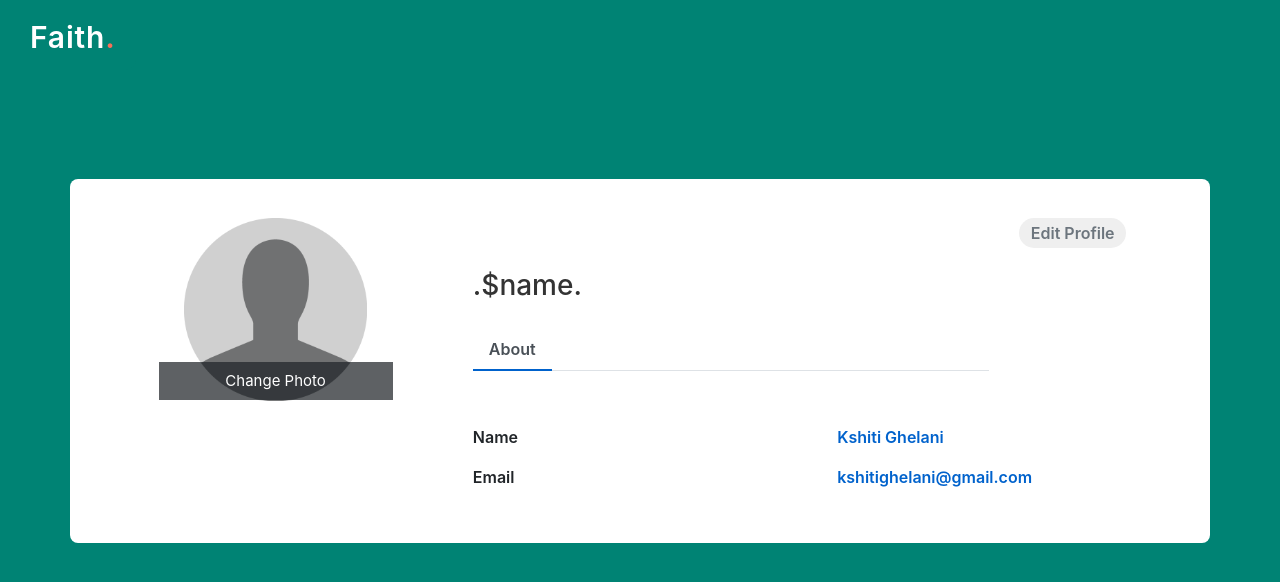
After one commit to Yassine-Mhirsi/Impact, a PHP site: page /user-profile.php in a window 1280 px wide. The commit adds this page. Shown: the top 582 px of the page. Run offline with PHP 8.4, Linux system fonts and the light colour scheme; some libraries are stand-ins or nearby versions.

Commit message:
user profile php

```diff
--- a/add-user.php
+++ b/add-user.php
@@ -16,7 +16,7 @@ include ('connect.php') ;
     $req->bindValue(':role', $role, PDO::PARAM_STR);
 
     if($req->execute()){
-        header('location:main.html');
+        header('location:user-profile.php');
     };
 
 ?>
--- /dev/null
+++ b/assets/css/profile.css
@@ -0,0 +1,119 @@
+body{
+    background: #008374;
+
+}
+.faith-button {
+    position: absolute;
+    top: 5px;
+    left: 10px;
+    padding: 10px 20px;
+    background-color: #008374;
+    text-decoration: none;
+    border-radius: 0 0 10px 0;
+    font-size: 30px;
+    margin: 0;
+    font-weight: 600;
+    letter-spacing: 0.8px;
+    color: #fff;
+    font-family: var(--font-primary);
+}
+
+.faith-button span {
+    color: #f96f59;
+}
+
+body a:hover {
+    text-decoration: none;
+    color: white;
+}
+
+.emp-profile{
+
+    padding: 3%;
+    margin: 14% auto;
+    border-radius: 0.5rem;
+    background: #fff;
+}
+.profile-img{
+    text-align: center;
+}
+.profile-img img{
+    max-width: 275px;
+    max-height: 183px;
+}
+.profile-img .file {
+    position: relative;
+    overflow: hidden;
+    margin-top: -20%;
+    width: 70%;
+    border: none;
+    border-radius: 0;
+    font-size: 15px;
+    background: #212529b8;
+}
+.profile-img .file input {
+    position: absolute;
+    opacity: 0;
+    right: 0;
+    top: 0;
+}
+.profile-head h3{
+    color: #333;
+    margin-top:10% ;
+}
+.profile-edit-btn{
+    border: none;
+    border-radius: 1.5rem;
+    width: 70%;
+    padding: 2%;
+    font-weight: 600;
+    color: #6c757d;
+    cursor: pointer;
+}
+.proile-rating{
+    font-size: 12px;
+    color: #818182;
+    margin-top: 5%;
+}
+.proile-rating span{
+    color: #495057;
+    font-size: 15px;
+    font-weight: 600;
+}
+.profile-head .nav-tabs{
+    margin-top:5%;
+}
+.profile-head .nav-tabs .nav-link{
+    font-weight:600;
+    border: none;
+}
+.profile-head .nav-tabs .nav-link.active{
+    border: none;
+    border-bottom:2px solid #0062cc;
+}
+.profile-work{
+    padding: 14%;
+    margin-top: -15%;
+}
+.profile-work p{
+    font-size: 12px;
+    color: #818182;
+    font-weight: 600;
+    margin-top: 10%;
+}
+.profile-work a{
+    text-decoration: none;
+    color: #495057;
+    font-weight: 600;
+    font-size: 14px;
+}
+.profile-work ul{
+    list-style: none;
+}
+.profile-tab label{
+    font-weight: 600;
+}
+.profile-tab p{
+    font-weight: 600;
+    color: #0062cc;
+}
--- /dev/null
+++ b/user-profile.php
@@ -0,0 +1,79 @@
+<?php
+require 'connect.php';
+
+?>
+
+
+
+<!DOCTYPE html>
+<html lang="en">
+<head>
+    <meta charset="UTF-8">
+    <meta http-equiv="X-UA-Compatible" content="IE=edge">
+    <meta name="viewport" content="width=device-width, initial-scale=1.0">
+    <title>Document</title>
+    <link href="//maxcdn.bootstrapcdn.com/bootstrap/4.1.1/css/bootstrap.min.css" rel="stylesheet" id="bootstrap-css">
+    <script src="//maxcdn.bootstrapcdn.com/bootstrap/4.1.1/js/bootstrap.min.js"></script>
+    <script src="//cdnjs.cloudflare.com/ajax/libs/jquery/3.2.1/jquery.min.js"></script>
+    <link rel="stylesheet" href="./assets/css/profile.css">
+</head>
+<body>
+<a href="./main.html" class="faith-button">Faith<span>.</span></a>
+<div class="container emp-profile">
+            <form method="post">
+                <div class="row">
+                    <div class="col-md-4">
+                        <div class="profile-img">
+                            <img src="./assets/img/user.png" alt=""/>
+                            <div class="file btn btn-lg btn-primary">
+                                Change Photo
+                                <input type="file" name="file"/>
+                            </div>
+                        </div>
+                    </div>
+                    <div class="col-md-6">
+                        <div class="profile-head">
+                                    <h3>
+                                        .$name.
+                                    </h3>
+                            <ul class="nav nav-tabs" id="myTab" role="tablist">
+                                <li class="nav-item">
+                                    <a class="nav-link active" id="home-tab" data-toggle="tab" href="#home" role="tab" aria-controls="home" aria-selected="true">About</a>
+                                </li>
+                            </ul>
+                        </div>
+                    </div>
+                    <div class="col-md-2">
+                        <input type="submit" class="profile-edit-btn" name="btnAddMore" value="Edit Profile"/>
+                    </div>
+                </div>
+                <div class="row">
+                    <div class="col-md-4">
+                    </div>
+                    <div class="col-md-8">
+                        <div class="tab-content profile-tab" id="myTabContent">
+                            <div class="tab-pane fade show active" id="home" role="tabpanel" aria-labelledby="home-tab">
+                                        <div class="row">
+                                            <div class="col-md-6">
+                                                <label>Name</label>
+                                            </div>
+                                            <div class="col-md-6">
+                                                <p>Kshiti Ghelani</p>
+                                            </div>
+                                        </div>
+                                        <div class="row">
+                                            <div class="col-md-6">
+                                                <label>Email</label>
+                                            </div>
+                                            <div class="col-md-6">
+                                                <p>kshitighelani@gmail.com</p>
+                                            </div>
+                                        </div>
+                            </div>
+                        </div>
+                    </div>
+                </div>
+            </form>
+        </div>
+</body>
+</html>
```
Also changed, not shown: assets/img/user.png (added).
